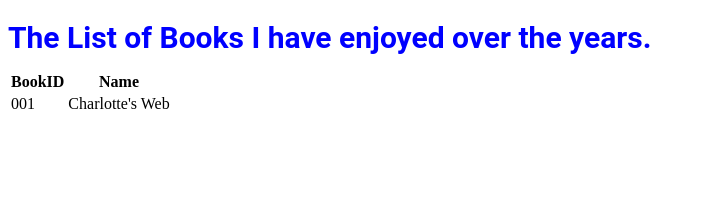
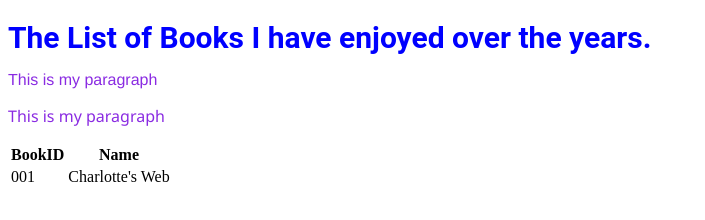
Before and after one commit to jalfgit/jalfgit.github.io, a plain HTML site: page mybooks.html in a window 1280 px wide. Shown: the whole page, without its empty margins (0-705 px from the left). Drawn offline with Linux system fonts and the light colour scheme.

Commit message:
JA-: 2019-07-16 20:29:36 font color

```diff
--- a/mybooks.html
+++ b/mybooks.html
@@ -11,12 +11,23 @@
             /* Change the size of your font to 60 pixels high. */
             font-size: 30px;
         }
+
+        p {
+            font-family: 'Segoe UI', Tahoma, Geneva, Verdana, sans-serif;
+            color: blueviolet;
+        }
+
+        p.definition {
+            font-family: 'Franklin Gothic Medium', 'Arial Narrow', Arial, sans-serif;
+        }
     </style>
 
 </head>
 
 <body>
     <h1>The List of Books I have enjoyed over the years.</h1>
+    <p class="definition">This is my paragraph</p>
+    <p>This is my paragraph</p>
     <table>
         <tr>
             <th>BookID</th>
```
